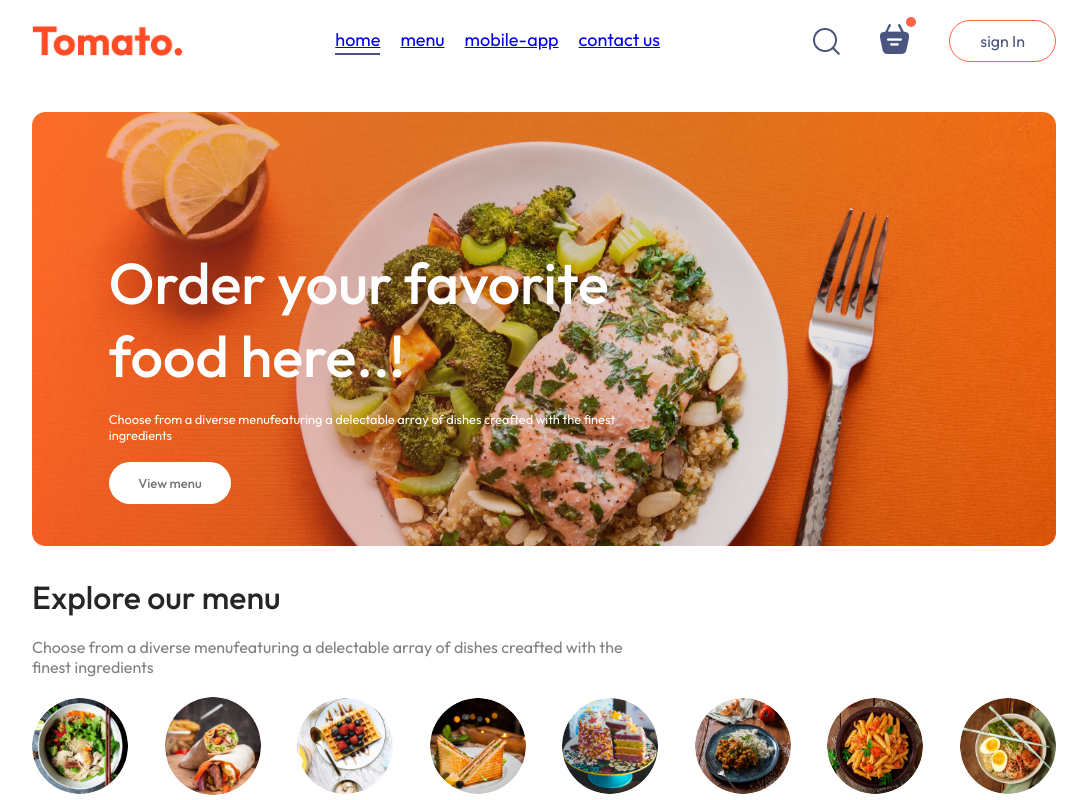
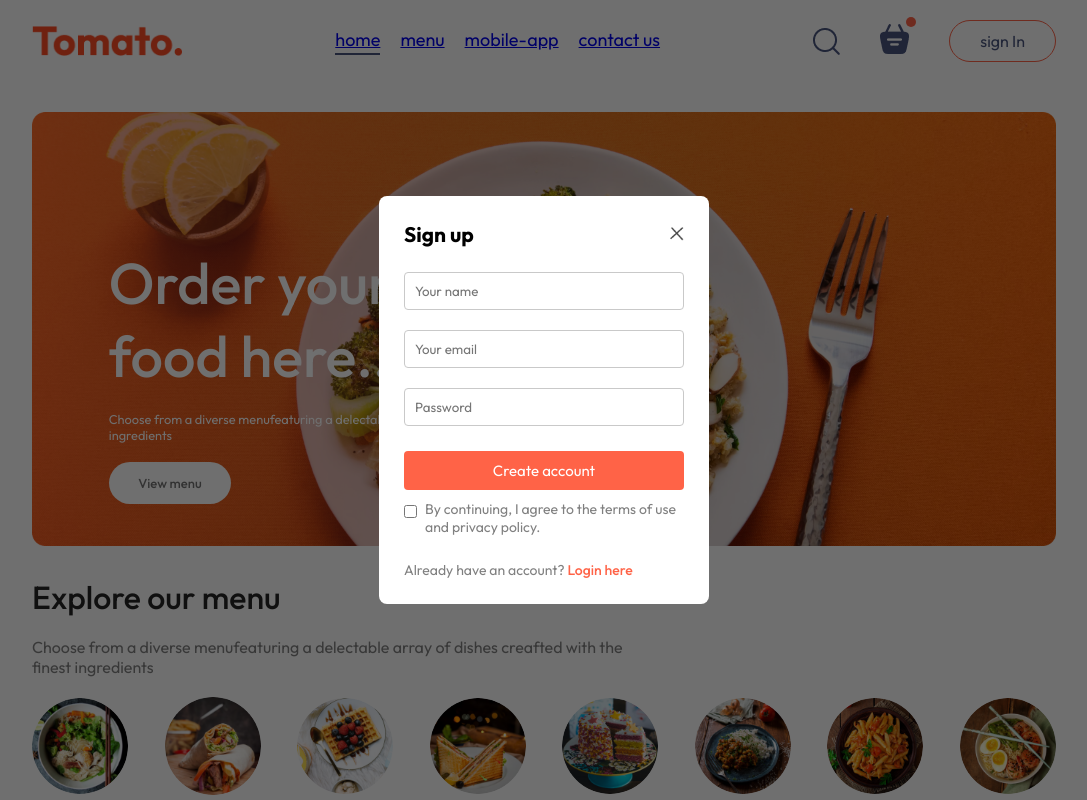
Before and after one commit to Akashkhandekar-git/Foodie, a React (Vite) app in the folder Foodie/: page / in a window 1280 px wide. Both pictures are taken after a click on the button "sign In". Shown: the top 800 px of the page, without its empty margins (96-1183 px from the left). Built offline with nearby package versions, Linux system fonts and the light colour scheme.

Commit message:
Login/SignUp Pop-Up developed and added

```diff
--- a/Foodie/src/App.jsx
+++ b/Foodie/src/App.jsx
@@ -1,4 +1,4 @@
-import React from "react";
+import React, { useState } from "react";
 import Navbar from "./Component/Navbar/Navbar";
 import "./index.css";
 import { Routes, Route } from "react-router-dom";
@@ -6,12 +6,17 @@
 import Cart from "./Pages/Cart/Cart";
 import PlaceOrder from "./Pages/PlaceOrder/PlaceOrder";
 import Footer from "./Component/Footer/Footer";
+import LoginPopUp from "./Component/LoginPopUp/LoginPopUp";
 
 const App = () => {
+  const [showLogin, setShowLogin] = useState(false);
   return (
     <>
+    {
+      showLogin?<LoginPopUp setShowLogin = {setShowLogin}/>:<></>
+    }
       <div className="app">
-        <Navbar />
+        <Navbar setShowLogin = {setShowLogin} />
         <Routes>
           <Route path="/" element={<Home />} />
           <Route path="/cart" element={<Cart />} />
--- /dev/null
+++ b/Foodie/src/Component/LoginPopUp/LoginPopUp.css
@@ -0,0 +1,69 @@
+.login-popup {
+  position: absolute;
+  z-index: 1;
+  width: 100%;
+  height: 100%;
+  background-color: #00000090;
+  display: grid;
+}
+
+.login-popup-container {
+  place-self: center;
+  width: max(25vw, 330px);
+  color: #808080;
+  background-color: white;
+  display: flex;
+  flex-direction: column;
+  gap: 25px;
+  padding: 25px;
+  border-radius: 8px;
+  font-size: 14px;
+  animation: fadeIn 0.8s;
+}
+
+.login-popup-title {
+  display: flex;
+  justify-content: space-between;
+  align-items: center;
+  color: black;
+}
+.login-popup-title img {
+  width: 14px;
+  cursor: pointer;
+}
+.login-popup-inputs {
+  display: flex;
+  flex-direction: column;
+  gap: 20px;
+}
+.login-popup-inputs input {
+  outline: none;
+  border: 1px solid #c9c9c9;
+  padding: 10px;
+  border-radius: 4px;
+}
+.login-popup-container button {
+  border: none;
+  padding: 10px;
+  border-radius: 4px;
+  background-color: tomato;
+  color: white;
+  cursor: pointer;
+  font-size: 15px;
+}
+
+.login-popup-condition {
+  display: flex;
+  align-items: start;
+  gap: 8px;
+  margin-top: -15px;
+}
+.login-popup-condition input {
+  margin-top: 5px;
+}
+
+.login-popup p span {
+  color: tomato;
+  font-weight: 500;
+  cursor: pointer;
+}
--- /dev/null
+++ b/Foodie/src/Component/LoginPopUp/LoginPopUp.jsx
@@ -0,0 +1,49 @@
+import React, { useState } from "react";
+import "./LoginPopUp.css";
+import { assets } from "../../assets/assets";
+
+const LoginPopUp = ({ setShowLogin }) => {
+  const [currState, setCurrState] = useState("Sign up");
+  return (
+    <div className="login-popup">
+      <form className="login-popup-container">
+        <div className="login-popup-title">
+          <h2>{currState}</h2>
+          <img
+            onClick={() => setShowLogin(false)}
+            src={assets.cross_icon}
+            alt=""
+          />
+        </div>
+        <div className="login-popup-inputs">
+          {currState === "Login" ? (
+            <></>
+          ) : (
+            <input type="text" placeholder="Your name" required />
+          )}
+
+          <input type="text" placeholder="Your email" required />
+          <input type="text" placeholder="Password" required />
+        </div>
+        <button>{currState === "Sign up" ? "Create account" : "Login"} </button>
+        <div className="login-popup-condition">
+          <input type="checkbox" required />
+          <p>By continuing, I agree to the terms of use and privacy policy.</p>
+        </div>
+        {currState === "Login" ? (
+          <p>
+            Create a new account?
+            <span onClick={() => setCurrState("Sign up")}> Click here</span>
+          </p>
+        ) : (
+          <p>
+            Already have an account?
+            <span onClick={() => setCurrState("Login")}> Login here</span>
+          </p>
+        )}
+      </form>
+    </div>
+  );
+};
+
+export default LoginPopUp;
--- a/Foodie/src/Component/Navbar/Navbar.jsx
+++ b/Foodie/src/Component/Navbar/Navbar.jsx
@@ -3,7 +3,7 @@
 import "./Navbar.css";
 import { Link } from "react-router-dom";
 
-const Navbar = () => {
+const Navbar = ({setShowLogin}) => {
   const [menu, setMenu] = useState("home");
   return (
     <>
@@ -21,7 +21,7 @@
             <img src={assets.basket_icon} alt="" />
             <div className="dot"></div>
           </div>
-          <button>sign In</button>
+          <button onClick={()=>setShowLogin(true)}>sign In</button>
         </div>
       </div>
     </>
```
